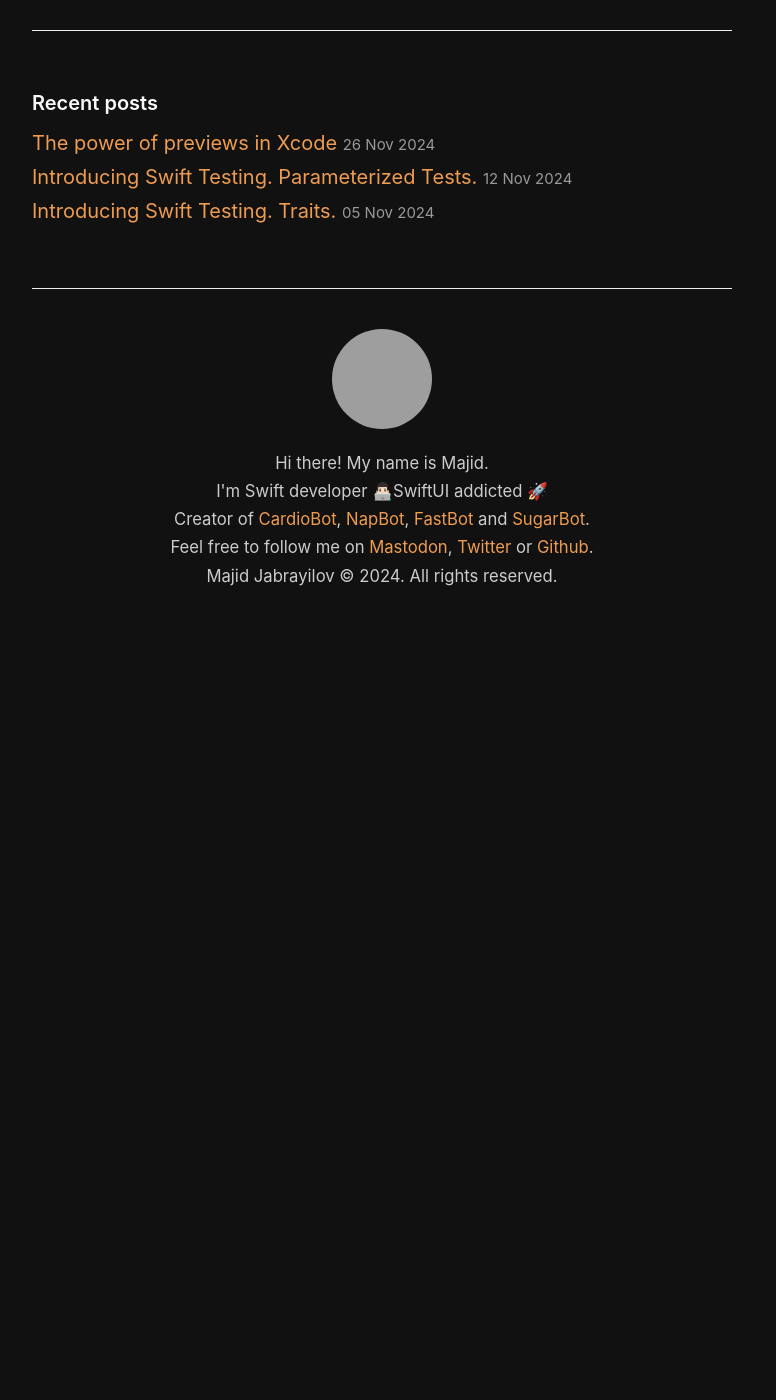
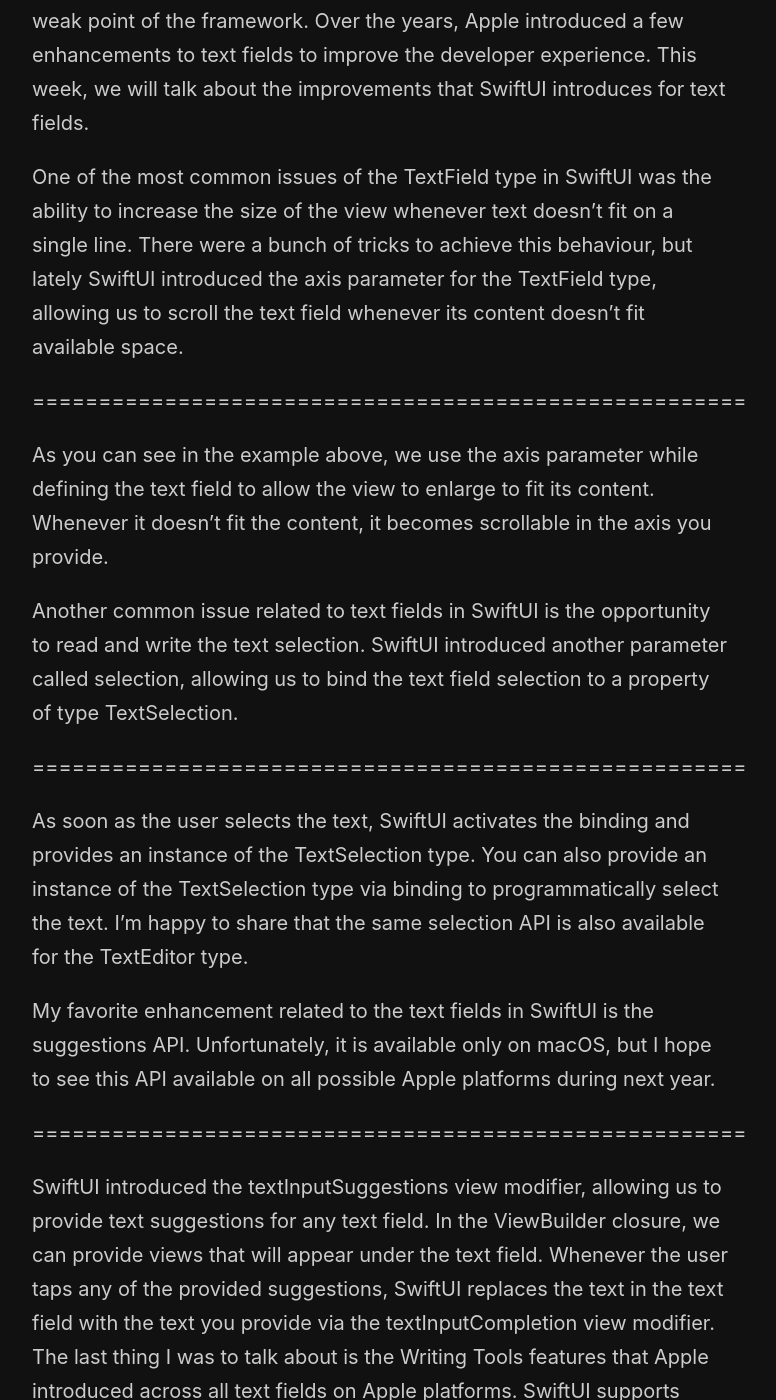
Before and after one commit to mecid/mecid.github.io, a Jekyll site: the page built from _posts/2024-12-03-text-field-enhancements-in-swiftui.md, in a window 1280 px wide and 1400 px high, scrolled down 306 px. Shown: the whole window, without its empty margins (258-1034 px from the left). Built offline with Jekyll 4.4.1, drawn with Linux system fonts in a browser that asks for light colours; before the commit the page ends 936 px from its top, so only the background shows below that; some of the changed text lies outside the part shown; grey boxes are pictures that could not be loaded.

Commit message:
new text field post content added

```diff
--- a/_posts/2024-12-03-text-field-enhancements-in-swiftui.md
+++ b/_posts/2024-12-03-text-field-enhancements-in-swiftui.md
@@ -2,3 +2,26 @@
 title: Text field enhancements in SwiftUI
 layout: post
 ---
+
+From the very first release of the SwiftUI framework, text fields were a weak point of the framework. Over the years, Apple introduced a few enhancements to text fields to improve the developer experience. This week, we will talk about the improvements that SwiftUI introduces for text fields.
+
+One of the most common issues of the TextField type in SwiftUI was the ability to increase the size of the view whenever text doesn’t fit on a single line. There were a bunch of tricks to achieve this behaviour, but lately SwiftUI introduced the axis parameter for the TextField type, allowing us to scroll the text field whenever its content doesn’t fit available space.
+
+======================================================
+
+As you can see in the example above, we use the axis parameter while defining the text field to allow the view to enlarge to fit its content. Whenever it doesn’t fit the content, it becomes scrollable in the axis you provide.
+
+Another common issue related to text fields in SwiftUI is the opportunity to read and write the text selection. SwiftUI introduced another parameter called selection, allowing us to bind the text field selection to a property of type TextSelection.
+
+======================================================
+
+As soon as the user selects the text, SwiftUI activates the binding and provides an instance of the TextSelection type. You can also provide an instance of the TextSelection type via binding to programmatically select the text. I’m happy to share that the same selection API is also available for the TextEditor type.
+
+My favorite enhancement related to the text fields in SwiftUI is the suggestions API. Unfortunately, it is available only on macOS, but I hope to see this API available on all possible Apple platforms during next year.
+
+======================================================
+
+SwiftUI introduced the textInputSuggestions view modifier, allowing us to provide text suggestions for any text field. In the ViewBuilder closure, we can provide views that will appear under the text field. Whenever the user taps any of the provided suggestions, SwiftUI replaces the text in the text field with the text you provide via the textInputCompletion view modifier.
+The last thing I was to talk about is the Writing Tools features that Apple introduced across all text fields on Apple platforms. SwiftUI supports Writing Tools automatically for any text field and allows you to control its availability by using the writingToolsBehavior view modifier.
+
+======================================================
```
